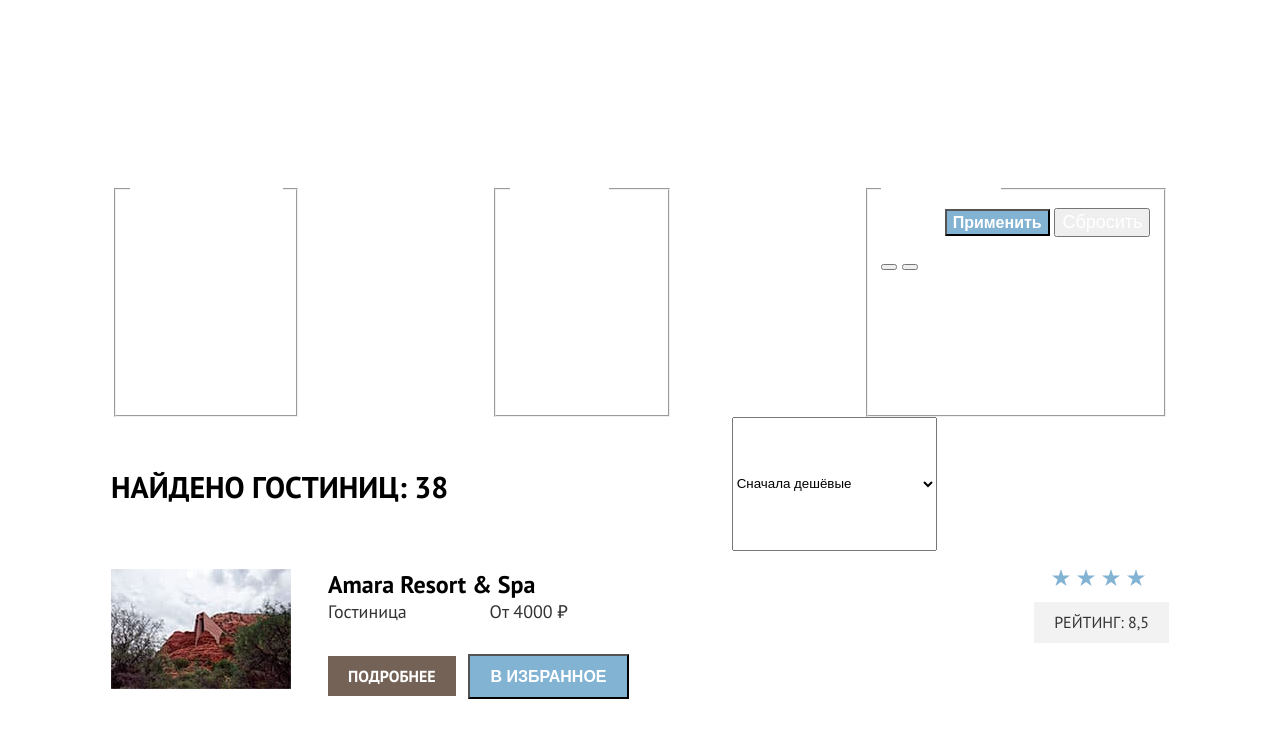
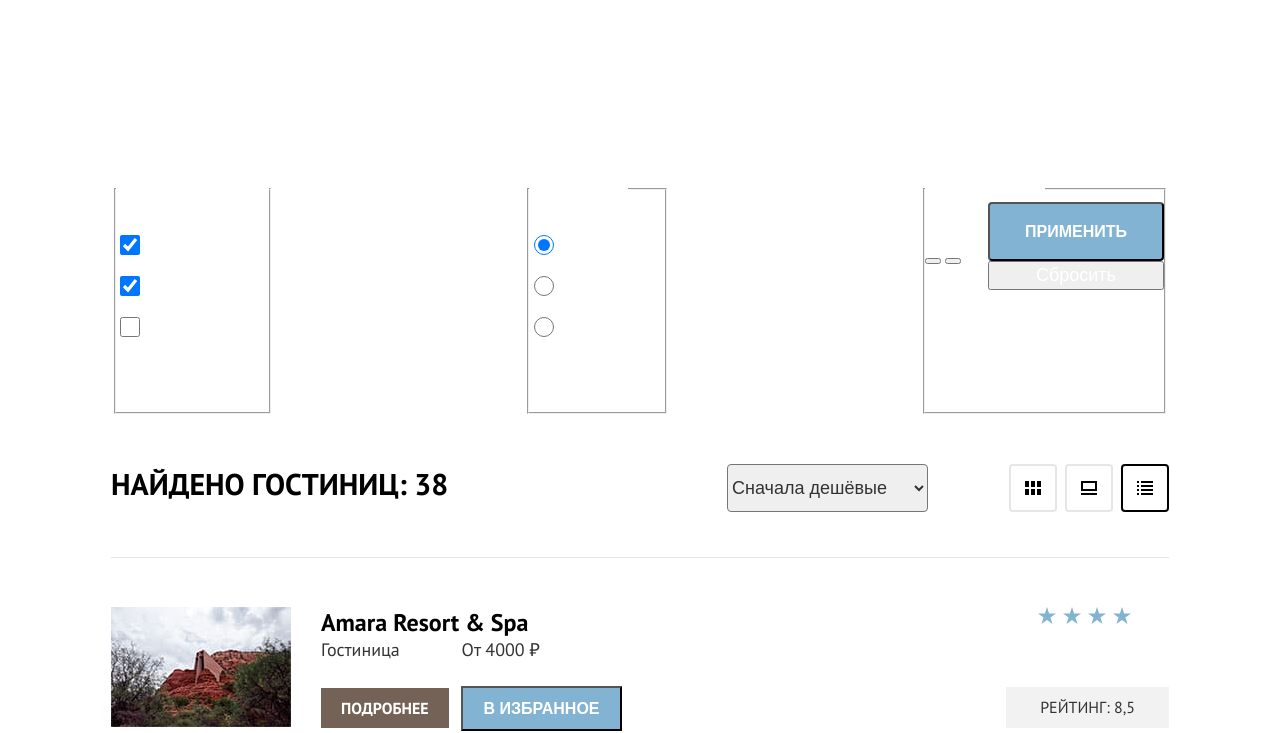
Before and after one commit to TatyanaOgl/1846199-sedona-32, a plain HTML site: page catalog.html in a window 1280 px wide. Shown: the part 73-806 px from the top of the page. Drawn offline with Linux system fonts and the light colour scheme.

Commit message:
мелкие сетки на гридах в каталоге

```diff
--- a/catalog.html
+++ b/catalog.html
@@ -37,9 +37,7 @@
                 <h1 class="inner-header-title">Гостиницы Седоны</h1>
                 <ul class="inner-navigation">
                     <li class="inner-button-item">
-                        <a class="inner-button" href="index.html">
-                        <span class="visually-hidden">Главная</span>
-                        </a>
+                        <a class="inner-button" href="index.html" aria-label="Главная"></a>
                     </li>
                     <li class="inner-button-item">
                         <a class="inner-link">Гостиницы</a>
@@ -53,15 +51,15 @@
                         <legend class="options-filter-title">Инфраструктура:</legend>
                         <ul class="options-filter-list">
                             <li class="options-filter-item">
-                                <input class="visually-hidden control-input" type="checkbox" name="pool" id="pool"checked>
+                                <input class="control-input" type="checkbox" name="pool" id="pool"checked>
                                 <label class="control" for="pool">Бассейн</label>
                             </li>
                             <li class="options-filter-item">
-                                <input class="visually-hidden control-input" type="checkbox" name="parking" id="parking" checked>
+                                <input class="control-input" type="checkbox" name="parking" id="parking" checked>
                                 <label class="control" for="parking">Парковка</label>
                             </li>
                             <li class="options-filter-item">
-                                <input class="visually-hidden control-input" type="checkbox" name="wi-fi" id="wi-fi">
+                                <input class="control-input" type="checkbox" name="wi-fi" id="wi-fi">
                                 <label class="control" for="wi-fi">Wi-Fi</label>
                             </li>
                         </ul>
@@ -70,15 +68,15 @@
                         <legend class="options-filter-title">Тип жилья:</legend>
                         <ul class="options-filter-list">
                             <li class="options-filter-item">
-                                <input class="visually-hidden control-input" type="radio" name="type-lodging" id="hotel" value="hotel" checked>
+                                <input class="control-input" type="radio" name="type-lodging" id="hotel" value="hotel" checked>
                                 <label class="control-label control" for="hotel">Гостиница</label>
                             </li>
                             <li class="options-filter-item">
-                                <input class="visually-hidden control-input" type="radio" name="type-lodging" id="Motel" value="Motel">
+                                <input class="control-input" type="radio" name="type-lodging" id="Motel" value="Motel">
                                 <label class="control-label control" for="Motel">Мотель</label>
                             </li>
                             <li class="options-filter-item">
-                                <input class="visually-hidden control-input" type="radio" name="type-lodging" id="Apartments" value="Apartments">
+                                <input class="control-input" type="radio" name="type-lodging" id="Apartments" value="Apartments">
                                 <label class="control-label control" for="Apartments">Апартаменты</label>
                             </li>
                         </ul>
@@ -117,28 +115,22 @@
             <section class="housing-options">
                 <p class="found">Найдено гостиниц: 38</p>
                 <select class="select-control" id="group" name="group">
-                    <option value="cheap">Сначала дешёвые</option>
+                    <option value="cheap" selected>Сначала дешёвые</option>
                     <option value="expensive">Сначала дорогие</option>
                     <option value="popular">Сначала популярные</option>
                 </select>
                 <div class="show-cards">
-                    <a class="button button-cards" href="#">
-                        <span class="visually-hidden">Показать карточки</span>
-                    </a>
-                    <a class="button button-show-one" href="#">
-                        <span class="visually-hidden">Показать по одному</span>
-                    </a>
-                    <a class="button button-list" href="#">
-                        <span class="visually-hidden">Показать список</span>
-                    </a>
+                    <a class="button button-cards" href="#" aria-label="Показать карточки"></a>
+                    <a class="button button-show-one" href="#" aria-label="Показать по одному"></a>
+                    <a class="button button-list" href="#" aria-label="Показать список"></a>
                 </div>
             </section>
             <section class="housing">
                 <ul class="housing-list">
                     <li class="housing-info">
-                            <div class="housing-info-img">
+                            <a class="housing-info-img" href="#">
                                 <img src="img/catalog/hotel-1.jpg" width="180" height="120" alt="Фото гостиницы">
-                            </div>
+                            </a>
                             <div class="housing-info-legend">
                                 <h3 class="housing-info-title">Amara Resort & Spa</h3>
                                 <div class="housing-info-description">
@@ -161,9 +153,9 @@
                         </div>
                     </li>
                     <li class="housing-info">
-                            <div class="housing-info-img">
+                            <a class="housing-info-img" href="#">
                                 <img src="img/catalog/hotel-2.jpg" width="180" height="120" alt="Фото мотеля">
-                            </div>
+                            </a>
                             <div class="housing-info-legend">
                                 <h3 class="housing-info-title">Desert Quail Inn</h3>
                                 <div class="housing-info-description">
@@ -185,9 +177,9 @@
                         </div>
                     </li>
                     <li class="housing-info">
-                            <div class="housing-info-img">
+                            <a class="housing-info-img" href="#">
                                 <img src="img/catalog/hotel-3.jpg" width="180" height="120" alt="Фото апартамента">
-                            </div>
+                            </a>
                             <div class="housing-info-legend">
                                 <h3 class="housing-info-title">Villas at Poco Diablo</h3>
                                 <div class="housing-info-description">
@@ -208,9 +200,9 @@
                         </div>
                     </li>
                     <li class="housing-info">
-                            <div class="housing-info-img">
+                            <a class="housing-info-img" href="#">
                                 <img src="img/catalog/hotel-4.jpg" width="180" height="120" alt="Фото гостиницы">
-                            </div>
+                            </a>
                             <div class="housing-info-legend">
                                 <h3 class="housing-info-title">GreenTree Inn</h3>
                                 <div class="housing-info-description">
--- a/css/styles.css
+++ b/css/styles.css
@@ -415,6 +415,19 @@ img {
 .inner-button-item {
     margin-right: 26px;
 }
+.inner-button {
+    background-image: url("../img/house_cat.svg");
+    background-repeat: no-repeat;
+    width: 12px;
+    height: 12px;
+    padding: 17px;
+    padding-left: 0;
+    position: relative;
+    background-position: center;
+}
+.options-filter-group {
+    padding: 0;
+}
 .options-filter {
     display: flex;
     justify-content: space-between;
@@ -428,6 +441,7 @@ img {
     list-style-type: none;
     margin-top: 30px;
     margin-bottom: 70px;
+    padding: 0;
 }
 .options-filter-item {
     margin-bottom: 13px;
@@ -437,8 +451,16 @@ img {
     font-size: 18px;
     line-height: 23px;
 }
+.control-input {
+    width: 20px;
+    height: 20px;
+}
 .flex-group {
     display: flex;
+}
+.options-button {
+    display: flex;
+    flex-direction: column;
 }
 .options-application {
     font-weight: 700;
@@ -447,6 +469,9 @@ img {
     color: #FFFFFF;
     background-color: #83B3D3;
     text-align: center;
+    text-transform: uppercase;
+    padding: 17px 35px;
+    border-radius: 4px;
 }
 .options-discharge {
     font-size: 18px;
@@ -457,6 +482,8 @@ img {
 .housing-options {
     display: flex;
     justify-content: space-between;
+    margin-top: 50px;
+    margin-bottom: 45px;
 }
 .found {
     font-weight: 700;
@@ -465,11 +492,60 @@ img {
     text-transform: uppercase;
     color: #000000;
     margin: 0;
-    margin-top: 50px;
-    margin-bottom: 45px;
+    margin-right: auto;
+}
+.select-control {
+    color: #333333;
+    font-size: 18px;
+    line-height: 23px;
+    margin-right: 81px;
+    border-radius: 4px;
+}
+.show-cards {
+    display: flex;
+}
+.button-cards {
+    display: block;
+    background-image: url("../img/cards.svg");
+    background-repeat: no-repeat;
+    width: 48px;
+    height: 48px;
+    padding: 17px;
+    border: 2px solid #E6E6E6;
+    border-radius: 4px;
+    position: relative;
+    background-position: center;
+    margin-right: 8px;
+}
+.button-show-one {
+    display: block;
+    background-image: url("../img/one_cat.svg");
+    background-repeat: no-repeat;
+    width: 48px;
+    height: 48px;
+    padding: 17px;
+    border: 2px solid #E6E6E6;
+    border-radius: 4px;
+    position: relative;
+    background-position: center;
+    margin-right: 8px;
+}
+.button-list {
+    display: block;
+    background-image: url("../img/list_cat.svg");
+    background-repeat: no-repeat;
+    width: 48px;
+    height: 48px;
+    padding: 17px;
+    border: 2px solid #000000;
+    border-radius: 4px;
+    position: relative;
+    background-position: center;
 }
 .housing {
+    padding-top: 31px;
     padding-bottom: 30px;
+    border-top: 1px solid #E6E6E6;
     border-bottom: 1px solid #e6e6e6;
 }
 .housing-list {
@@ -477,11 +553,16 @@ img {
     padding: 0;
 }
 .housing-info {
-    display: flex;
-    margin-bottom: 61px;
+    display: grid;
+    grid-template-columns: 180px 1fr 170px;
+    gap: 30px;
+    margin-bottom: 30px;
+    padding-bottom: 30px;
+    border-bottom: 1px solid #E6E6E6;
 }
 .housing-info-img img {
     margin: 0;
+    grid-column: 1 / 2;
 }
 .housing-info-title {
     font-weight: 700;
@@ -497,10 +578,10 @@ img {
     color: #333333;
 }
 .housing-info-view {
-    margin-right: 78px;
+    margin-right: 57px;
 }
 .housing-info-legend {
-    margin-left: 37px;
+    grid-column: 2 / 3;
 }
 .housing-info-button {
     font-weight: 700;
@@ -515,7 +596,7 @@ img {
     margin-right: 8px;
 }
 .button-housing-legend {
-    margin-top: 31px;
+    margin-top: 25px;
 }
 .button-blue {
     font-weight: 700;
@@ -540,10 +621,12 @@ img {
     padding: 10px 20px;
 }
 .housing-rating-legend {
-    margin-left: auto;
+    grid-column: 3 / 4;
+    grid-row: 1 / 2;
+    justify-self: end;
 }
 .rating {
-    display: flex;
+     display: flex;
     justify-content: center;
 }
 .rating-star {
@@ -557,7 +640,8 @@ img {
     text-transform: uppercase;
     color: #333333;
     background-color: #F2F2F2;
-    padding: 10px 20px;
+    padding: 10px 34px;
+    margin-top: 63px;
 }
 .button-download {
     display: block;
@@ -598,16 +682,13 @@ img {
     color: #FFFFFF;
     background-color: #83B3D3;
     text-decoration: none;
+    border-radius: 4px;
 }
 .pagination-current {
     color: black;
     background-color: #E5E5E5;
 }
-.select-control {
-    margin-left: 51px;
-    padding-top: 10px;
-    padding-bottom: 10px;
-    padding-right: 50px;
+.sorting-type {
 }
 .subscription-page {
     background: none;
```
